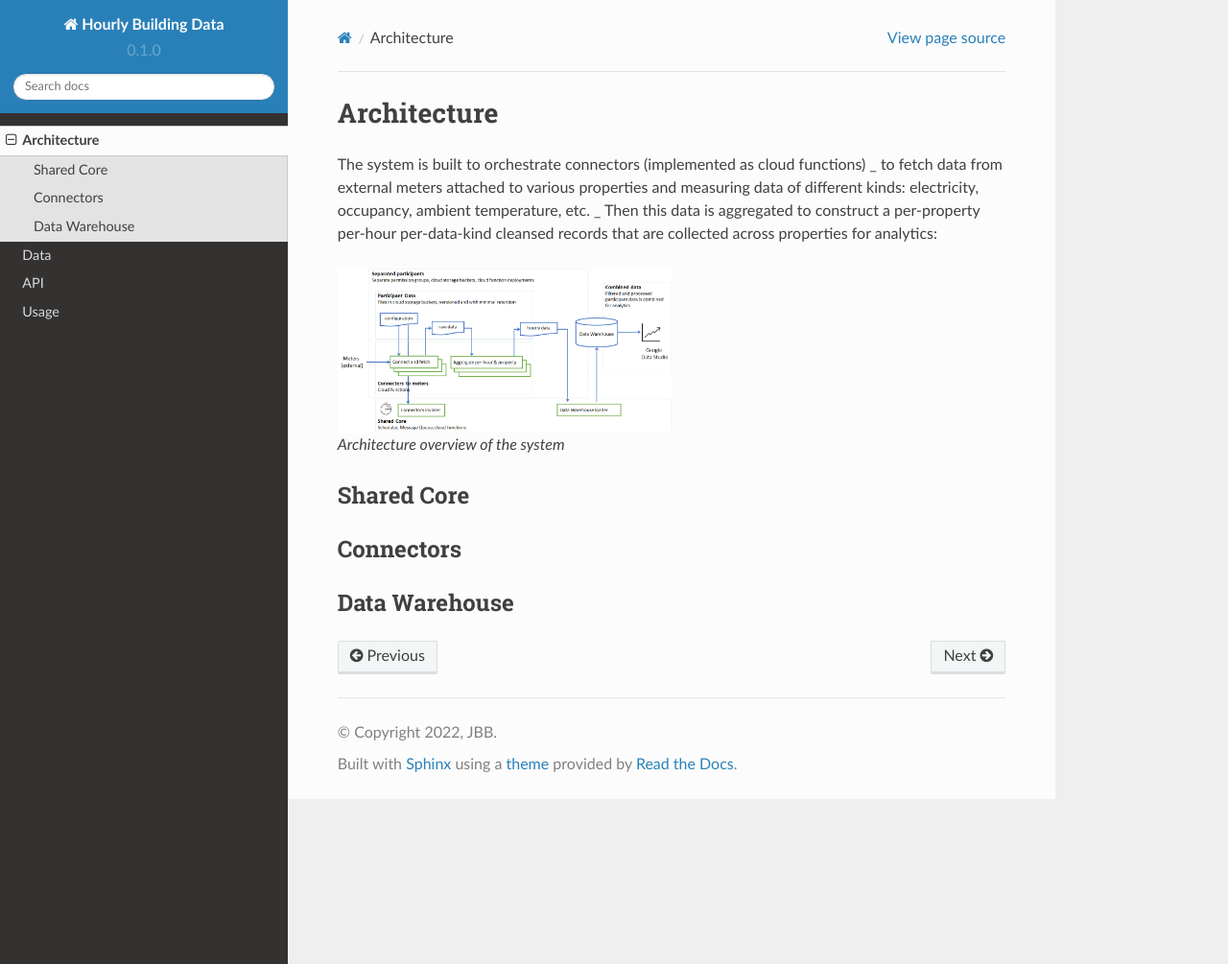
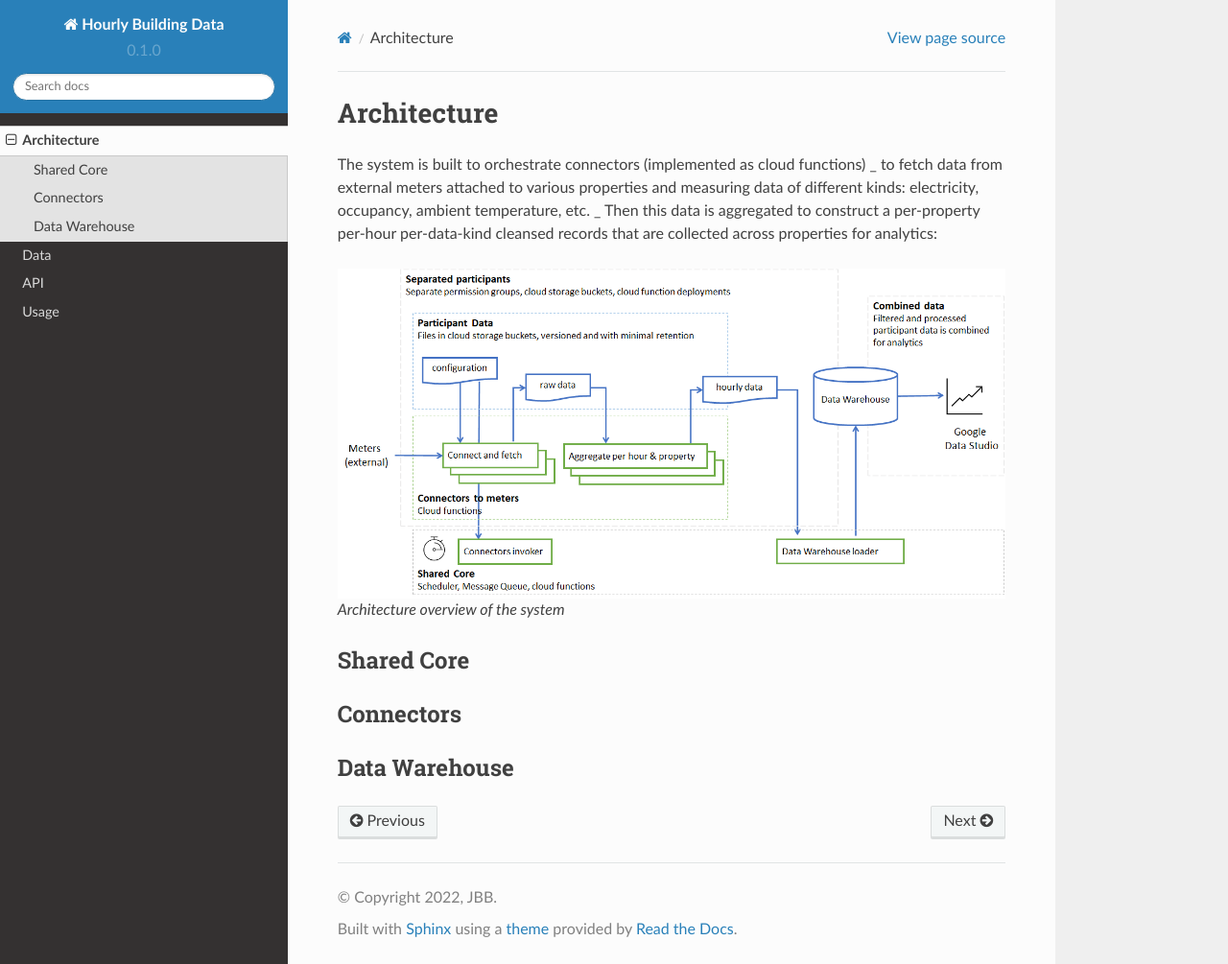
Before and after one commit to benchmark8760/docs, a Sphinx documentation site: the page built from docs/source/architecture.rst, in a window 1280 px wide and 1005 px high. Shown: the whole window at 96% size. Built offline with Sphinx 7.4.7 and the Read the Docs theme 2.0.0, drawn with Linux system fonts in a browser that asks for light colours.

Commit message:
rescale architecture img

```diff
--- a/docs/source/architecture.rst
+++ b/docs/source/architecture.rst
@@ -6,7 +6,7 @@ to fetch data from external meters attached to various properties and measuring
 Then this data is aggregated to construct a per-property per-hour per-data-kind cleansed records that are collected across properties for analytics:
 
 .. figure:: top-level-architecture.png
-   :width: 50%
+   :width: 100%
 
    Architecture overview of the system
 
```
